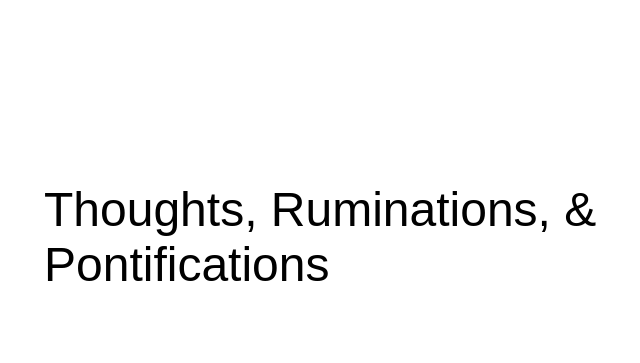
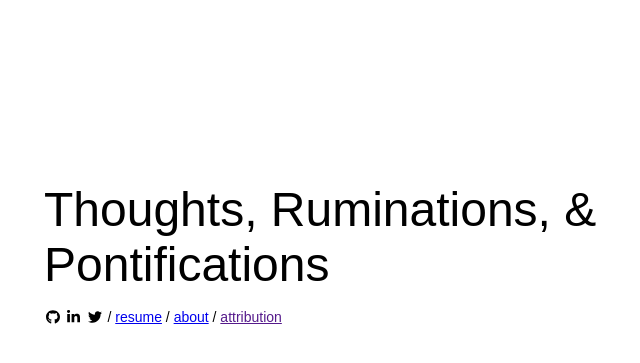
Before and after one commit to grork/personal-blog, a Jekyll site: the page built from index.html, in a window 1280 px wide. Shown: the top 363 px of the page, without its empty margins (212-852 px from the left). Built offline with Jekyll 4.4.1, drawn with Linux system fonts in a browser that asks for light colours.

Commit message:
Added footer + about page
- Tweaked post layout so that it could also be used for the about & attribution pages (maybe?)
- Added footer + images (taken from fontawesome)
- Resume is placeholder

```diff
--- /dev/null
+++ b/_includes/footer.html
@@ -0,0 +1,11 @@
+<footer>
+    <a href="https://github.com/{{ site.github_username}}"><img src="{{ "/images/github.svg" | relative_url }}"></a>
+    <a href="https://www.linkedin.com/in/dhopton"><img src="{{ "/images/linkedin-in.svg" | relative_url }}"></a>
+    <a href="https://twitter.com/{{ site.twitter_username}}"><img src="{{ "/images/twitter.svg" | relative_url }}"></a>
+    <span>/</span>
+    <a href="{{ "/assets/resume.pdf" | relative_url }}">resume</a>
+    <span>/</span>
+    <a href="{% link about.md %}">about</a>
+    <span>/</span>
+    <a href="">attribution</a>
+</footer>
--- a/_layouts/post.html
+++ b/_layouts/post.html
@@ -10,6 +10,7 @@
     <header>
       <h1>{{ page.title }}</h1>
     </header>
+    {% if page.date %}
     <div class="post-summary">
       <div class="post-details">
         <span>{{ page.date | date_to_long_string: "ordinal" }}</span>,
@@ -21,8 +22,10 @@
           {% endfor %}
       </div>
     </div>
+    {% endif %}
     <div class="post-container">
         {{ content }}
     </div>
+    {% include footer.html %}
   </body>
 </html>
--- a/css/styles.scss
+++ b/css/styles.scss
@@ -35,11 +35,6 @@ blockquote {
     font-style: oblique;
 }
 
-ul, ol {
-    margin: 0px 0px;
-    padding: 0px 20px;
-}
-
 table {
     background-color: whitesmoke;
     border-radius: 4px;
@@ -66,6 +61,21 @@ header {
         font-size: 48px;
         margin-bottom: 16px;
     }
+}
+
+footer {
+    font-size: 14px;
+
+    img {
+        transform: translateY(2px);
+        height: 14px;
+        margin: 0px 2px;
+    }
+}
+
+p {
+    margin-top: 4px;
+    margin-bottom: 4px;
 }
 
 .year-container {
--- a/index.html
+++ b/index.html
@@ -43,5 +43,6 @@
         </div>
       </div>
     {% endfor %}
+    {% include footer.html %}
   </body>
 </html>
```
Also changed, not shown: about.md (added, +9 -0 lines), images/github.svg (added), images/linkedin-in.svg (added), images/twitter.svg (added), 1 other file.
